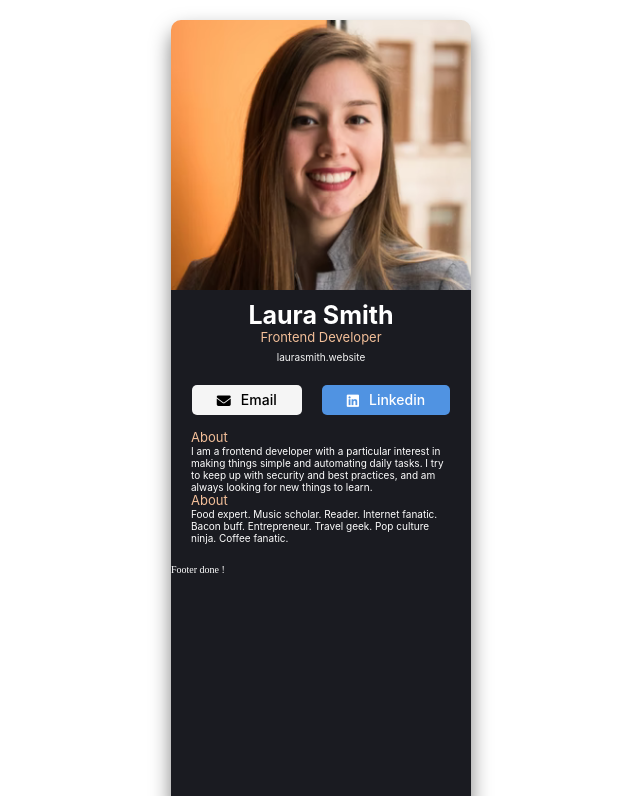
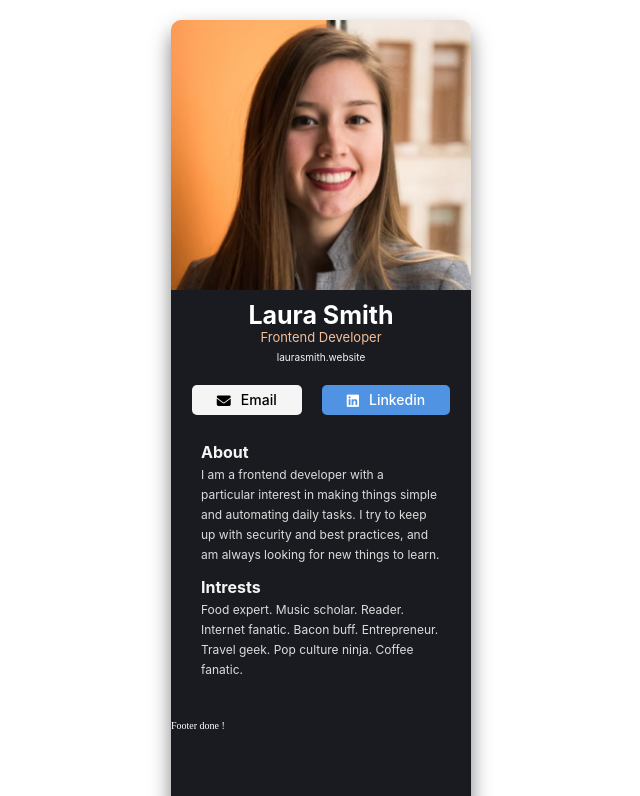
Before and after one commit to aadarsh10c/Digital-business-card-react, a React (Vite) app: page / in a window 1280 px wide. Shown: the top 796 px of the page, without its empty margins (319-959 px from the left). Built offline with nearby package versions, Linux system fonts and the light colour scheme.

Commit message:
MAin component completed

```diff
--- a/src/component/Main.jsx
+++ b/src/component/Main.jsx
@@ -21,7 +21,7 @@ export default function Main (){
             </div>
             <div className="content__info">
                 <div className="content__info-1">
-                    <h3 className="content__title-sub">
+                    <h3 className="content__info-title">
                         About
                     </h3>
                     <p className="summary">
@@ -30,8 +30,8 @@ export default function Main (){
                     </p>
                 </div>
                 <div className="content__info-2">
-                    <h3 className="content__title-sub">
-                        About
+                    <h3 className="content__info-title">
+                        Intrests
                     </h3>
                     <p className="summary">
                     Food expert. Music scholar. Reader. Internet fanatic. Bacon buff. Entrepreneur.
--- a/src/index.css
+++ b/src/index.css
@@ -10,7 +10,7 @@ html {
   background: #1A1B21;
   color: white;
   width: 30rem;
-  height: 99vh;
+  height: 115vh;
   margin: 2rem auto;
   border-radius: 1.5rem;
   box-shadow: 0 1rem 2rem rgba( 0,0,0, 0.5);
@@ -30,6 +30,7 @@ html {
   padding: 2rem ;
   margin-top: 1rem;
   padding-top: 0rem;
+  background-color: #1A1B21;
 }
 
 .content__title{
@@ -100,3 +101,23 @@ span{
   border-radius: .5rem;
 
 }
+
+.content__info{
+  padding: 1rem;
+  font-style: inter;
+}
+
+.content__info-title{
+  font-size: 1.6rem;
+  font-weight: 700;
+  line-height: 2.5rem;
+  color: #F5F5F5;
+}
+
+.summary{
+  font-size: 1.2rem;
+  font-weight: 400;
+  line-height: 2rem;
+  padding-bottom: 1rem;
+  color: #DCDCDC;
+}
```
